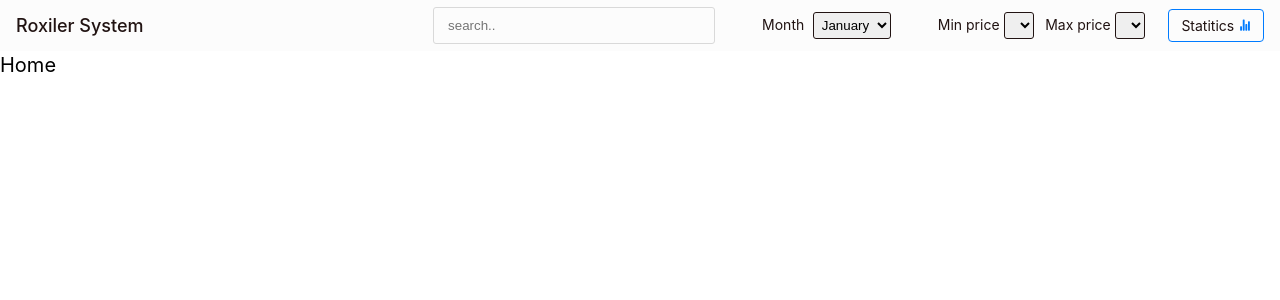
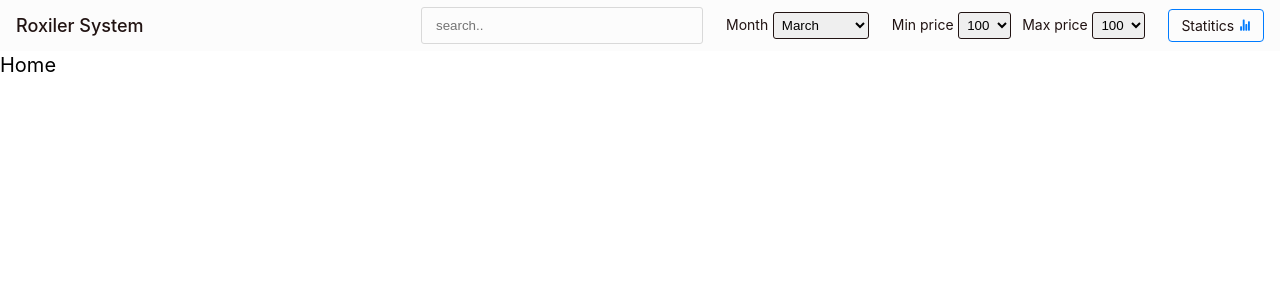
Before and after one commit to arun-kumar-1995/mern-roxiler-system, a React (Create React App) app in the folder frontend/: page / in a window 1280 px wide. Shown: the top 300 px of the page. Built offline with nearby package versions, Linux system fonts and the light colour scheme.

Commit message:
optimized header component

```diff
--- a/frontend/src/components/Header.jsx
+++ b/frontend/src/components/Header.jsx
@@ -1,38 +1,132 @@
+import React, { useState, memo, useMemo, useCallback } from "react";
 import { Link } from "react-router-dom";
 import { IoStatsChart } from "react-icons/io5";
 
 const Header = () => {
+  const [searchText, setSearchText] = useState("");
+  const [selectedMonth, setSelectedMonth] = useState(3);
+  const [minPrice, setMinPrice] = useState("");
+  const [maxPrice, setMaxPrice] = useState("");
+
+  const handleSearchChange = useCallback((e) => {
+    setSearchText(e.target.value);
+  }, []);
+
+  const handleMonthChange = useCallback((e) => {
+    setSelectedMonth(e.target.value);
+  }, []);
+
+  const handleMinPriceChange = useCallback((e) => {
+    setMinPrice(e.target.value);
+  }, []);
+
+  const handleMaxPriceChange = useCallback((e) => {
+    setMaxPrice(e.target.value);
+  }, []);
+
+  const HeaderLogo = () => {
+    return (
+      <div className="header-logo">
+        <Link to="/">Roxiler System</Link>
+      </div>
+    );
+  };
+
+  const StatsLink = () => {
+    return (
+      <Link to="/stats" title="go stats" className="btn btn-stats">
+        <span>Statitics</span>
+        <IoStatsChart />
+      </Link>
+    );
+  };
+
+  const SearchText = ({ searchText, onSearchChange }) => {
+    return (
+      <div className="search header-section">
+        <input
+          type="text"
+          placeholder="search.."
+          value={searchText}
+          onChange={onSearchChange}
+        />
+      </div>
+    );
+  };
+
+  const monthOptions = useMemo(() => {
+    return [
+      { value: "1", label: "January" },
+      { value: "2", label: "February" },
+      { value: "3", label: "March" },
+      { value: "4", label: "April" },
+      { value: "5", label: "May" },
+      { value: "6", label: "June" },
+      { value: "7", label: "July" },
+      { value: "8", label: "August" },
+      { value: "9", label: "September" },
+      { value: "10", label: "October" },
+      { value: "11", label: "November" },
+      { value: "12", label: "December" },
+    ];
+  }, []);
+
+  const priceOptions = useMemo(() => {
+    return [
+      { value: "100", label: "100" },
+      { value: "200", label: "200" },
+      { value: "300", label: "300" },
+    ];
+  }, []);
+
+  const SelectInput = memo(({ label, id, options, value, onChange }) => {
+    return (
+      <div className="select-input">
+        <label htmlFor="month">{label}</label>
+        <select name={id} id={id} value={value} onChange={onChange}>
+          {options.map((option) => (
+            <option value={option.value}>{option.label}</option>
+          ))}
+        </select>
+      </div>
+    );
+  }, []);
+
   return (
     <header>
       <div className="header-container">
-        <div className="header-logo">
-          <Link to="/">Roxiler System</Link>
-        </div>
-        <div className="search header-section">
-          <input type="text" placeholder="search.." />
-        </div>
-        <div className="month-filter header-section">
-          <label htmlFor="month">Month </label>
-          <select name="" id="">
-            <option value="1">January</option>
-          </select>
+        <HeaderLogo />
+        <SearchText
+          searchText={searchText}
+          onSearchChange={handleSearchChange}
+        />
+        <SelectInput
+          label="Month"
+          id="month"
+          value={selectedMonth}
+          onChange={handleMonthChange}
+          options={monthOptions}
+        />
+
+        <div className="price-filter header-section">
+          <SelectInput
+            label="Min price"
+            id="min-price"
+            value={minPrice}
+            onChange={handleMinPriceChange}
+            options={priceOptions}
+          />
+
+          <SelectInput
+            label="Max price"
+            id="max-price"
+            value={maxPrice}
+            onChange={handleMaxPriceChange}
+            options={priceOptions}
+          />
         </div>
 
-        <div className="price-filter header-section">
-          <div className="min-price">
-            <label htmlFor="price">Min price</label>
-            <select name="" id=""></select>
-          </div>
-          <div className="max-price">
-            <label htmlFor="price">Max price</label>
-            <select name="" id=""></select>
-          </div>
-        </div>
-
-        <Link to="/stats" title="go stats" className="btn btn-stats">
-          <span>Statitics</span>
-          <IoStatsChart />
-        </Link>
+        <StatsLink />
       </div>
     </header>
   );
```
